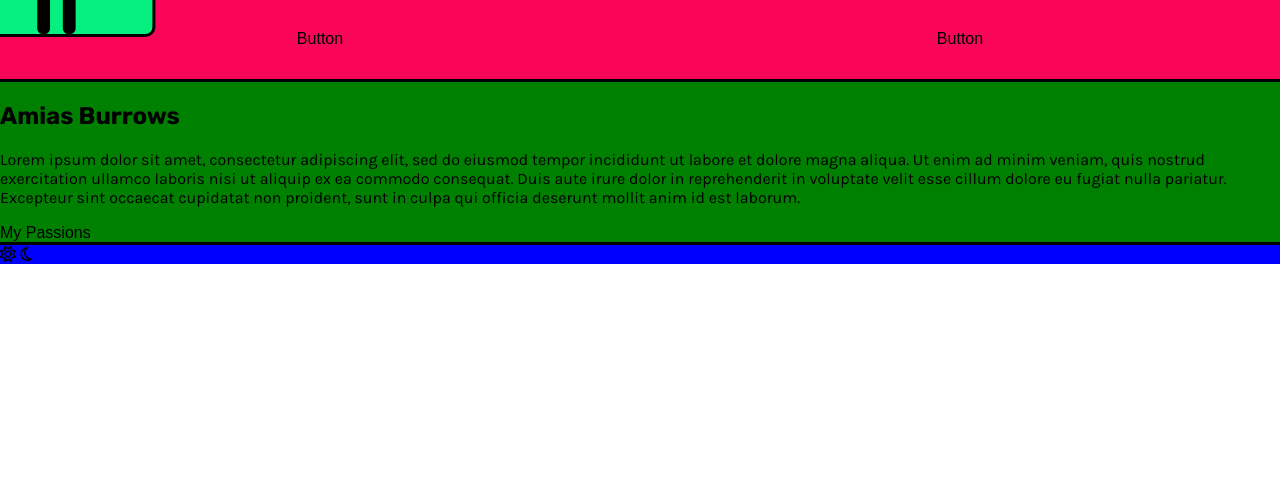
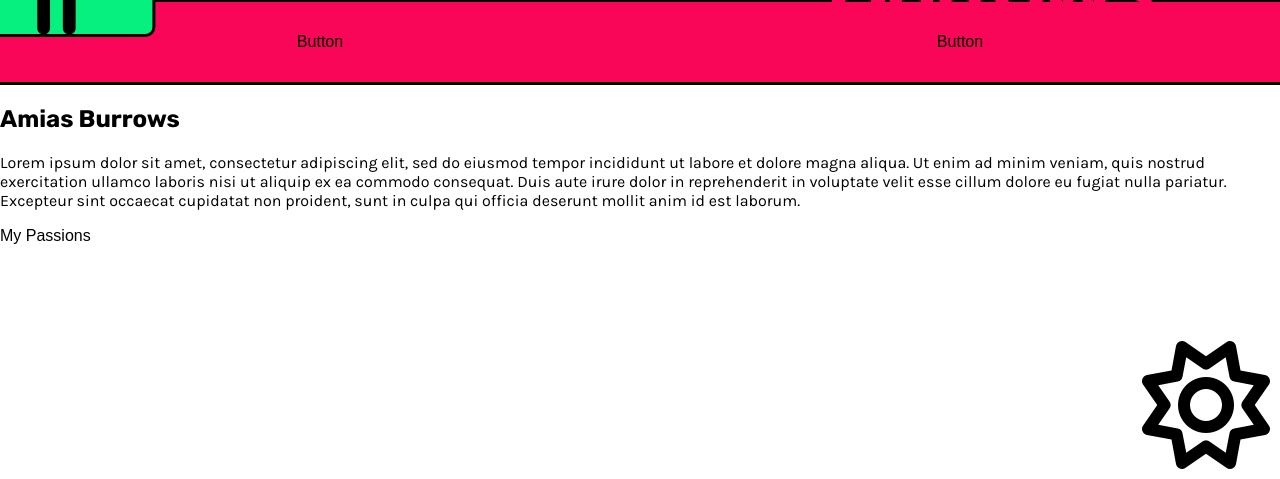
Before and after one commit to Amias-Burrows/website-redesign, a PHP site: page /template/index.html in a window 1280 px wide. Shown: the part 321-800 px from the top of the page. Run offline with PHP 8.4, Linux system fonts and the light colour scheme; some libraries are stand-ins or nearby versions; some web fonts are replaced.

Commit message:
Added some more styling and the dark mode toggle JS

```diff
--- a/template/assets/css/root.css
+++ b/template/assets/css/root.css
@@ -10,13 +10,8 @@ a, button {
   font-family: "Shanti", sans-serif;
 }
 
-div, section, nav {
+.cartoon-container {
   border: solid 3px #000000;
-}
-
-section {
-  border-style: none;
-  border-bottom-style: solid;
 }
 
 a {
@@ -76,7 +71,8 @@ html body header #logo-container {
   height: auto;
   z-index: 3;
 }
-html body header nav {
+html body header #header-nav {
+  border-left-style: none;
   z-index: 3;
   background-color: #FFFFFF;
   position: fixed;
@@ -85,12 +81,12 @@ html body header nav {
   height: 85vh;
   width: 60vw;
   transform: translate(-100%, -50%);
-  transition: transform 0.5s cubic-bezier(0.5, 0.7, 0.5, 0.3);
+  transition: transform 0.5s cubic-bezier(0.7, 0.3, 0.3, 0.5);
 }
-html body header nav.open {
+html body header #header-nav.open {
   transform: translate(0, -50%);
 }
-html body header nav #nav-handle {
+html body header #header-nav #nav-handle {
   background-color: #06F07F;
   position: absolute;
   top: 30%;
@@ -106,10 +102,11 @@ html body header nav #nav-handle {
   cursor: pointer;
 }
 html body main {
-  background-color: green;
   z-index: 2;
 }
-html body main .cta {
+html body main #cta {
+  border-left-style: none;
+  border-right-style: none;
   width: 100%;
   height: 10vh;
   display: flex;
@@ -118,6 +115,21 @@ html body main .cta {
   justify-content: space-around;
   background-color: #F90658;
 }
-html body footer {
-  background-color: blue;
+html body footer #dark-mode-toggle {
+  position: fixed;
+  bottom: 10px;
+  right: 10px;
+  width: 10vw;
+  height: 10vw;
+  font-size: 10vw;
+}
+html body footer #dark-mode-toggle i {
+  font-size: 0;
+  transition: font-size 0.2s ease-in-out;
+  position: absolute;
+  left: 0;
+  bottom: 0;
+}
+html body footer #dark-mode-toggle .selected {
+  font-size: 1em;
 }/*# sourceMappingURL=root.css.map */
--- a/template/assets/css/scss/footer/_footer.css
+++ b/template/assets/css/scss/footer/_footer.css
@@ -1 +1 @@
-footer{background-color:blue}
+footer #dark-mode-toggle{position:fixed;bottom:10px;right:10px;width:10vw;height:10vw;font-size:10vw}footer #dark-mode-toggle i{font-size:0;transition:font-size .2s ease-in-out;position:absolute;left:0;bottom:0}footer #dark-mode-toggle .selected{font-size:1em}
--- a/template/assets/css/scss/main/_main.scss
+++ b/template/assets/css/scss/main/_main.scss
@@ -1,8 +1,9 @@
 main {
-    background-color: green;
     z-index: 2;
 
-    .cta {
+    #cta {
+        border-left-style: none;
+        border-right-style: none;
         width: 100%;
         height: 10vh;
         display: flex;
--- a/template/assets/js/script.js
+++ b/template/assets/js/script.js
@@ -1,28 +1,45 @@
+    // Calls the functions that get called on startup. If not they're not in use or called dynamically whilst the site is running
 const init = () => {
 
     mobile_nav_open();
+    handle_night_mode();
 }
 
+    // Handles opening the nav bar with dragging functionality
 const mobile_nav_open = () => {
     let handle = $('#nav-handle');
     let nav = $('#header-nav');
-    let slider = {
-        start: 0,
-        current: 0,
-        end: 0
-    }
+    // let slider = {
+    //     start: 0,
+    //     current: 0,
+    //     end: 0
+    // }
 
-    handle.mousedown((e) => {
-        slider.start = e.pageX / 100;
-        slider.end = slider.start * 100;
-    })
+    // handle.mousedown((e) => {
+    //     slider.start = e.pageX / 100;
+    //     slider.end = slider.start * 100;
+    // })
 
+        // Simple opening and closing if handle is not pressed and dragged
     handle.click(() => {
 
+            // Flip-Flop for the .open class
         nav.hasClass('open')
             ? nav.removeClass('open')
             : nav.addClass('open');
     })
 }
 
+    // handles the night-mode toggle
+const handle_night_mode = () => {
+    let handle = $('#dark-mode-toggle');
+
+    handle.click(() => {
+        handle.find('.selected')
+            .removeClass('selected')
+            .siblings()
+            .addClass('selected');
+    });
+}
+
 init();
--- a/template/index.html
+++ b/template/index.html
@@ -30,14 +30,14 @@
 
             <img src="https://picsum.photos/500/500" class="profile"/>
             <div id="overlay" class="profile"></div>
-            <a id="qr-button">
+            <a id="qr-button" class="cartoon-container">
                 <i class="fa-solid fa-qrcode fa-1x"></i>
             </a>
             <a id="logo-container" href="/">
                 <img src="./assets/img/logo.svg">
             </a>
-            <nav id="header-nav">
-                <div id="nav-handle">
+            <nav id="header-nav" class="cartoon-container">
+                <div id="nav-handle" class="cartoon-container">
                     <i class="fa-solid fa-grip-lines-vertical fa-1x"></i>
                 </div>
                 <ul>
@@ -64,19 +64,19 @@
             </nav>
         </header>
         <main>
-            <section class="cta">
+            <section id="cta" class="cartoon-container">
                 <a class="btn" href="#">Button</a>
                 <a class="btn" href="#">Button</a>
             </section>
-            <section class="details">
+            <section id="details">
                 <h1>Amias Burrows</h1>
                 <p>Lorem ipsum dolor sit amet, consectetur adipiscing elit, sed do eiusmod tempor incididunt ut labore et dolore magna aliqua. Ut enim ad minim veniam, quis nostrud exercitation ullamco laboris nisi ut aliquip ex ea commodo consequat. Duis aute irure dolor in reprehenderit in voluptate velit esse cillum dolore eu fugiat nulla pariatur. Excepteur sint occaecat cupidatat non proident, sunt in culpa qui officia deserunt mollit anim id est laborum.</p>
                 <a class="btn" href="#">My Passions</a>
             </section>
         </main>
         <footer>
-            <a href="#">
-                <i id="light-mode" class="fa-regular fa-sun"></i>
+            <a href="#" id="dark-mode-toggle">
+                <i id="light-mode" class="fa-regular fa-sun selected"></i>
                 <i id="dark-mode" class="fa-regular fa-moon"></i>
             </a>
         </footer>
```
Also changed, not shown: template/assets/css/scss/_reusable.scss (+1 -6 lines), template/assets/css/scss/footer/_footer.scss (+21 -1 lines), template/assets/css/scss/header/_header.scss (+3 -5 lines), 1 other file.
